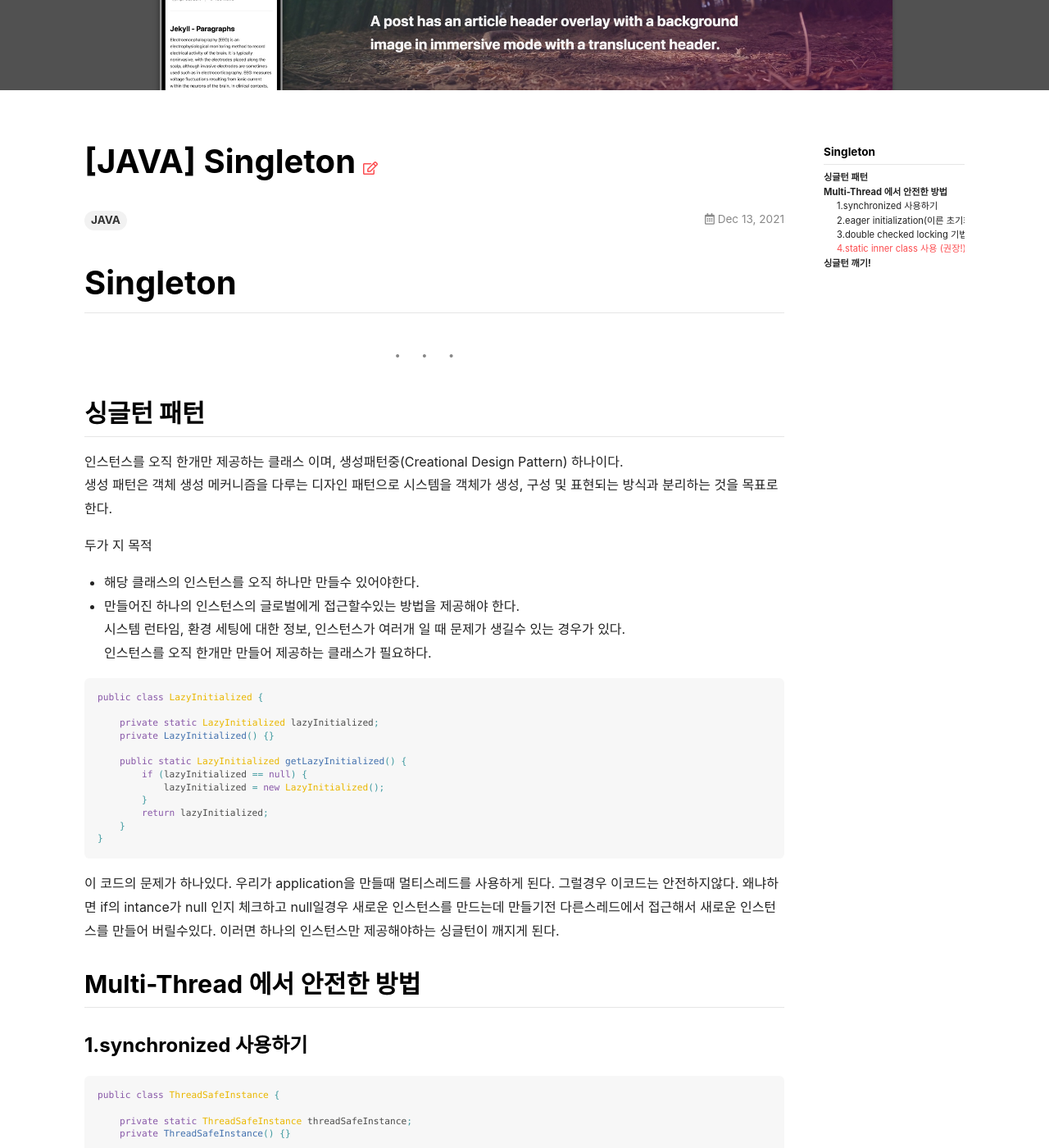
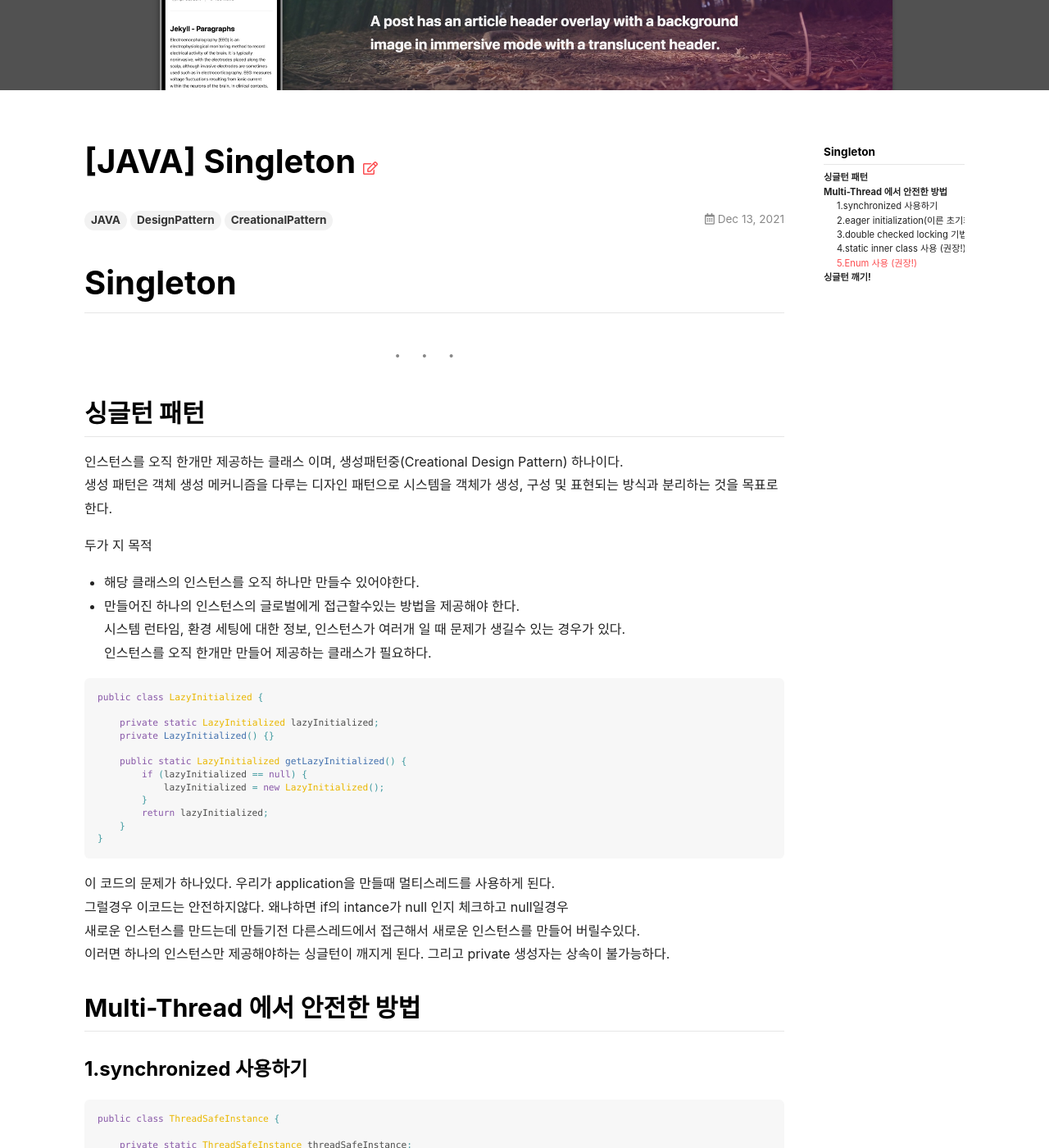
Before and after one commit to Daniel-InseongJang/Daniel-InseongJang.github.io, a Jekyll site: the page built from _posts/2021-12-13-Singleton.md, in a window 1280 px wide and 1400 px high, scrolled down 717 px. Shown: the whole window at 82% size. Built offline with Jekyll 4.4.1, drawn with Linux system fonts in a browser that asks for light colours; nearby versions of some CDN libraries; some of the changed text lies outside the part shown.

Commit message:
2차정리

````diff
--- a/_posts/2021-12-13-Singleton.md
+++ b/_posts/2021-12-13-Singleton.md
@@ -1,6 +1,6 @@
 ---
 title: "[JAVA] Singleton"
-tags: JAVA
+tags: JAVA DesignPattern CreationalPattern
 article_header:
   type: cover
   image:
@@ -36,10 +36,10 @@ public class LazyInitialized {
 }
 ```
 이 코드의 문제가 하나있다.
-우리가 application을 만들때 멀티스레드를 사용하게 된다.
-그럴경우 이코드는 안전하지않다.
-왜냐하면 if의 intance가 null 인지 체크하고 null일경우 새로운 인스턴스를 만드는데 만들기전 다른스레드에서 접근해서
-새로운 인스턴스를 만들어 버릴수있다. 이러면 하나의 인스턴스만 제공해야하는 싱글턴이 깨지게 된다.
+우리가 application을 만들때 멀티스레드를 사용하게 된다.<br>
+그럴경우 이코드는 안전하지않다. 왜냐하면 if의 intance가 null 인지 체크하고 null일경우 <br>
+새로운 인스턴스를 만드는데 만들기전 다른스레드에서 접근해서 새로운 인스턴스를 만들어 버릴수있다.<br>
+이러면 하나의 인스턴스만 제공해야하는 싱글턴이 깨지게 된다. 그리고 private 생성자는 상속이 불가능하다.
 
 ## Multi-Thread 에서 안전한 방법
 ### 1.synchronized 사용하기
@@ -122,6 +122,19 @@ Bill Pugh 가 제안한 방벙이다. 이렇게 하면 멀티스레드에도 안
 getInstance() 호출될때 SettingsHolder 클래스가 로딩이 되고
 그때 INSTANCE를 만들므로 Lazy loading도 가능한 코드가 된다.
 
+### 5.Enum 사용 (권장!)
+```java
+public enum EnumSingleton {
+
+    INSTANCE;
+
+    public static void do(){
+    }
+}
+```
+Reflection을 해결하기 위한 방법 으로 Joshua Bloch는 Singleton 디자인 패턴을 구현하기 위해 Enum을 사용할 것을 제안했다. Java 프로그램에서 모든 enum 값이 한 번만 인스턴스화 되도록 보장한다. 그리고 직렬화&역직렬화에 안전한방법이다. 왜냐하면 기본적으로 Serializable를 구현하고 있다.  단점은 enum은 다소 융통성이 없다는 것입니다. 예를 들어 지연 초기화(lazy initialization)를 허용하지 않는다.
+
+
 ## 싱글턴 깨기!
 
 1. 리플렉션 사용하기
@@ -131,3 +144,10 @@ getInstance() 호출될때 SettingsHolder 클래스가 로딩이 되고
 2. 직렬화 & 역직렬화 사용하기
 - 역직렬화를 할때는 무조건 생성자를 생성해서 인스턴스를 만들어야 하므로 새로운 인스턴스가 된다.
 - 대응방법은 readResolve라는 메소드를 정의하면 이걸 사용하게 된다.
+
+
+
+**참고**
+
+[Journaldev](https://www.journaldev.com/1377/java-singleton-design-pattern-best-practices-examples)<br>
+[코딩으로 학습하는 GoF의 디자인 패턴](https://www.inflearn.com/course/%EB%94%94%EC%9E%90%EC%9D%B8-%ED%8C%A8%ED%84%B4)
````
